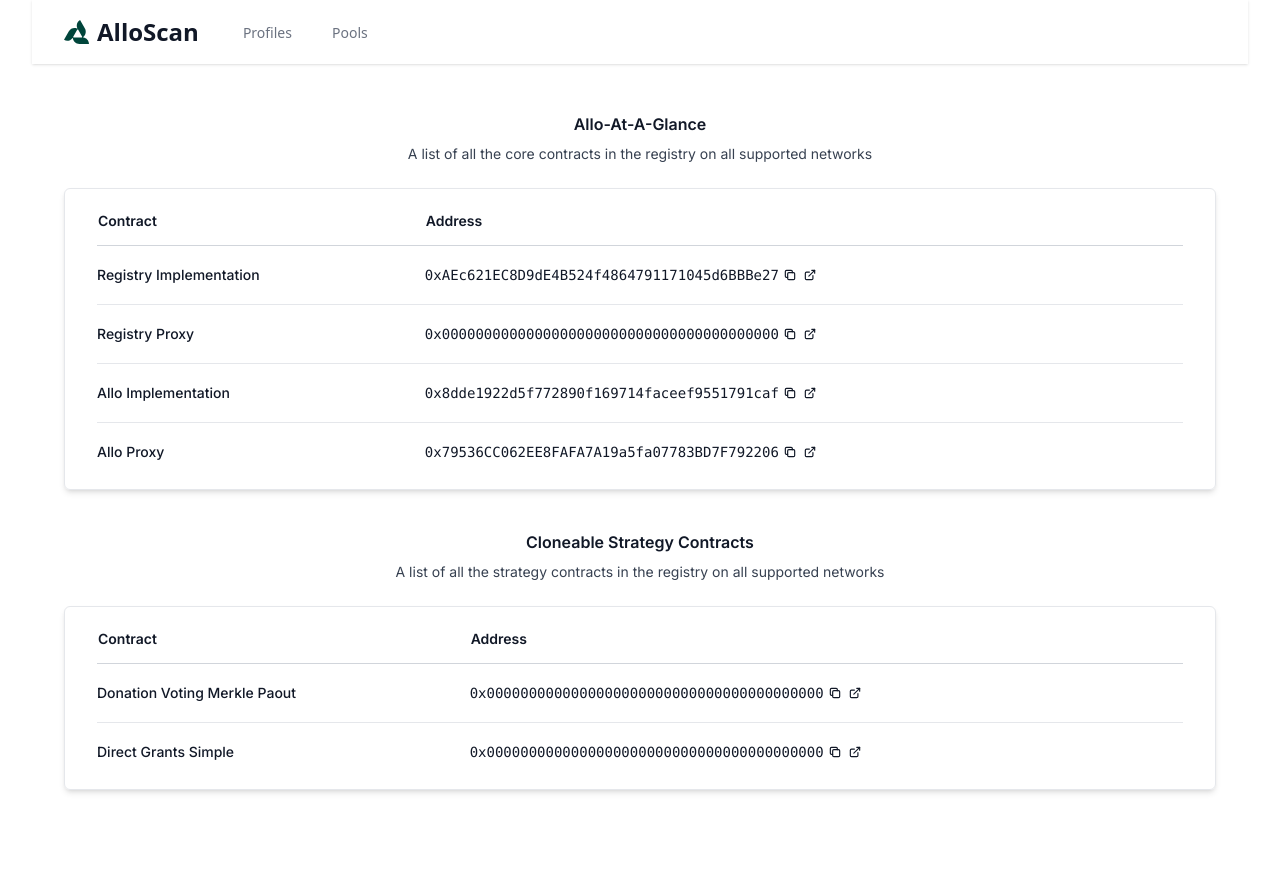
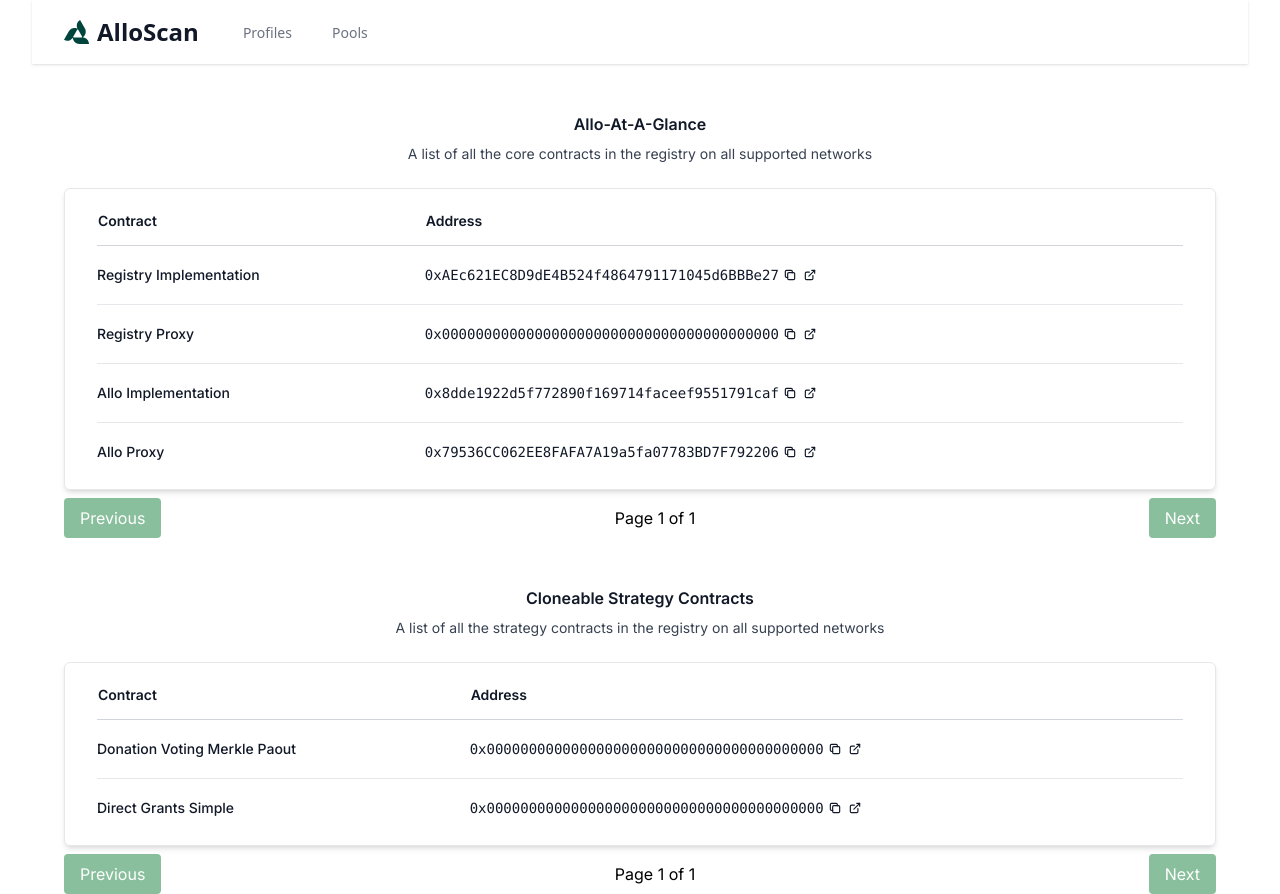
Before and after one commit to allo-protocol/allo-scan, a Next.js app: page / in a window 1280 px wide. Before the commit the page ends 800 px from the top, so only its background shows below. Built offline with nearby package versions, Linux system fonts and the light colour scheme.

Commit message:
chore: add pagination/cleanup

```diff
--- a/package.json
+++ b/package.json
@@ -38,6 +38,7 @@
   "devDependencies": {
     "@uiw/react-json-view": "^2.0.0-alpha.4",
     "bufferutil": "^4.0.7",
+    "encoding": "^0.1.13",
     "ts-jest": "^29.1.1",
     "utf-8-validate": "^6.0.3"
   }
--- a/src/app/pool/[chain]/[id]/page.tsx
+++ b/src/app/pool/[chain]/[id]/page.tsx
@@ -1,7 +1,6 @@
 import PoolDetailPage from "@/components/Pool/PoolDetail";
 import { TPoolDetail } from "@/components/Pool/types";
-import { getPoolDetailDataQuery } from "@/utils/query";
-import { graphqlEndpoint } from "@/utils/utils";
+import { getPoolDetailDataQuery, graphqlEndpoint } from "@/utils/query";
 import { request } from "graphql-request";
 
 export default async function PoolDetail({
@@ -9,14 +8,13 @@ export default async function PoolDetail({
 }: {
   params: { chain: string; id: string };
 }) {
-
   const poolDetails: any = await request(
     graphqlEndpoint,
     getPoolDetailDataQuery,
     {
       chainId: params.chain,
       poolId: params.id,
-    },
+    }
   );
 
   const { pool }: { pool: TPoolDetail } = poolDetails;
--- a/src/app/profile/[chain]/[id]/page.tsx
+++ b/src/app/profile/[chain]/[id]/page.tsx
@@ -1,7 +1,6 @@
 import ProfileDetail from "@/components/Registry/ProfileDetail";
 import { TProfileDetails } from "@/components/Registry/types";
-import { getProfileDetailDataQuery } from "@/utils/query";
-import { graphqlEndpoint } from "@/utils/utils";
+import { getProfileDetailDataQuery, graphqlEndpoint } from "@/utils/query";
 import request from "graphql-request";
 
 export default async function ProfileDetailPage({
--- a/src/app/profile/page.tsx
+++ b/src/app/profile/page.tsx
@@ -1,12 +1,10 @@
 import { Loading } from "@/components/Loading";
 import Profile from "@/components/Registry/Profile";
-import { getProfileDataQuery } from "@/utils/query";
-import { graphqlEndpoint } from "@/utils/utils";
+import { getProfileDataQuery, graphqlEndpoint } from "@/utils/query";
 import { request } from "graphql-request";
 import { Suspense } from "react";
 
 export default async function ProfileHome() {
-
   const data: any = await request(graphqlEndpoint, getProfileDataQuery);
   const { profiles } = data;
 
--- a/src/components/Pool/Pool.tsx
+++ b/src/components/Pool/Pool.tsx
@@ -36,7 +36,7 @@ const Pool = ({data, header, description}: {data: any, header?: string, descript
         <Address address={pool.strategy} chainId={pool.chainId} />,
         // eslint-disable-next-line react/jsx-key
         <Address address={pool.token} chainId={pool.chainId} />,
-        formatAmount(pool.amount),
+        formatAmount(pool.amount, pool.tokenMetadata?.decimals ?? 18),
         shortenPoolName(pool.profile.name),
         // eslint-disable-next-line react/jsx-key
         <Address address={pool.profile.owner} chainId={pool.chainId} />,
--- a/src/components/Pool/PoolDetail.tsx
+++ b/src/components/Pool/PoolDetail.tsx
@@ -33,7 +33,7 @@ const PoolDetailPage = ({
           <h3 className="text-base font-semibold leading-7 text-gray-900">
             Pool ID:
           </h3>
-          <p className="mt-1 ml-4 max-w-xs text-sm leading-6 text-gray-500 font-mono">
+          <p className="mt-0.5 ml-4 max-w-xs text-sm leading-6 text-gray-500 font-mono">
             {pool.poolId}
           </p>
         </div>
--- a/src/components/Table.tsx
+++ b/src/components/Table.tsx
@@ -1,17 +1,39 @@
 import { TTableData } from "@/types/types";
+import { useState } from "react";
 
 /** TODO: the mobile view needs to be completed
  * we could create a new component for mobile view entirely
-*/
+ */
 const Table = ({
   data,
   header,
   description,
+  rowsPerPage = 10,
 }: {
   data: TTableData;
   header: string | undefined | "";
   description: string | undefined | "";
+  rowsPerPage?: number;
 }) => {
+  const [currentPage, setCurrentPage] = useState(1);
+  const totalPages = Math.ceil(data.rows.length / rowsPerPage);
+
+  const handleNextPage = () => {
+    if (currentPage < totalPages) {
+      setCurrentPage(currentPage + 1);
+    }
+  };
+
+  const handlePrevPage = () => {
+    if (currentPage > 1) {
+      setCurrentPage(currentPage - 1);
+    }
+  };
+
+  const startRow = (currentPage - 1) * rowsPerPage;
+  const endRow = startRow + rowsPerPage;
+  const currentRows = data.rows.slice(startRow, endRow);
+
   return (
     <>
       <div
@@ -53,7 +75,7 @@ const Table = ({
                   </tr>
                 </thead>
                 <tbody className="divide-y divide-gray-200 bg-white">
-                  {data.rows.map((row, index) => (
+                  {currentRows.map((row, index) => (
                     <tr key={"rows-" + index}>
                       {row.map((col, colIndex) => (
                         <>
@@ -73,6 +95,25 @@ const Table = ({
           </div>
         </div>
       </div>
+      <div className="flex justify-between mt-4">
+        <button
+          className="px-4 py-2 text-white bg-green-700 rounded disabled:cursor-not-allowed disabled:opacity-50"
+          onClick={handlePrevPage}
+          disabled={currentPage === 1}
+        >
+          Previous
+        </button>
+        <span className="mt-2">
+          Page {currentPage} of {totalPages}
+        </span>
+        <button
+          className="px-4 py-2 text-white bg-green-700 rounded disabled:cursor-not-allowed disabled:opacity-50"
+          onClick={handleNextPage}
+          disabled={currentPage === totalPages}
+        >
+          Next
+        </button>
+      </div>
     </>
   );
 };
--- a/src/utils/query.ts
+++ b/src/utils/query.ts
@@ -1,4 +1,6 @@
 import { gql } from "graphql-request";
+
+export const graphqlEndpoint = "http://localhost:5555/graphql";
 
 export const getPoolDataQuery = gql`
   {
--- a/src/utils/utils.ts
+++ b/src/utils/utils.ts
@@ -2,8 +2,6 @@ import { getNetworks } from "./networks";
 import { ethers } from "ethers";
 
 const networks = getNetworks();
-
-export const graphqlEndpoint = "http://localhost:5555/graphql";
 
 export const convertChainIdToNetworkName = (chainId: number) => {
   return `${networks[chainId]?.name} (${chainId})`;
@@ -13,8 +11,8 @@ export function classNames(...classes: any[]) {
   return classes.filter(Boolean).join(" ");
 }
 
-export function formatAmount(amount: number) {
-  return ethers.formatEther(amount);
+export function formatAmount(amount: number, decimals: number) {
+  return ethers.formatUnits(amount, decimals);
 }
 
 export function shortenPoolName(name: string) {
```
Also changed, not shown: src/app/pool/page.tsx (+4 -3 lines), 1 other file (tests, documents, lock files or other folders).
